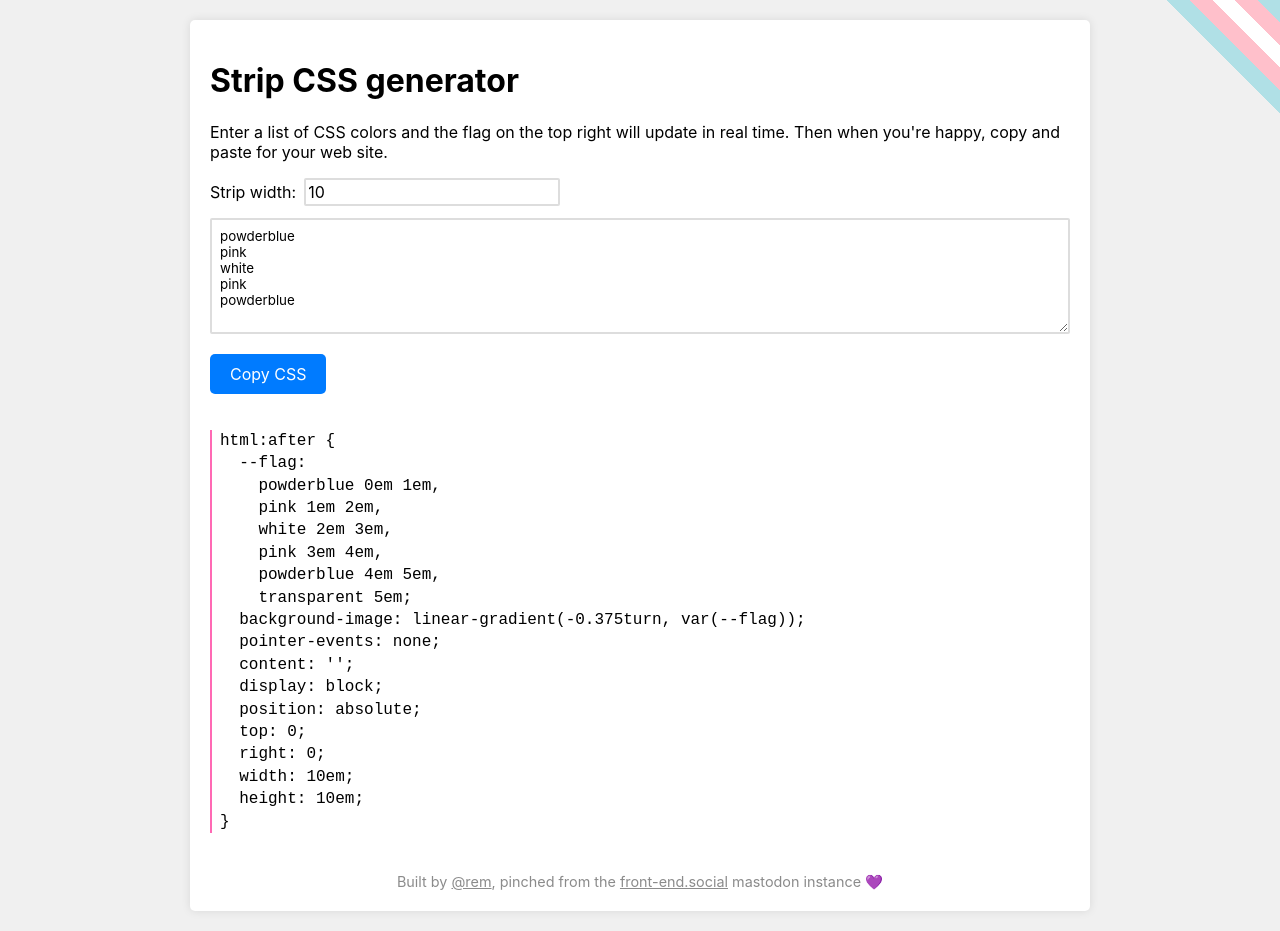
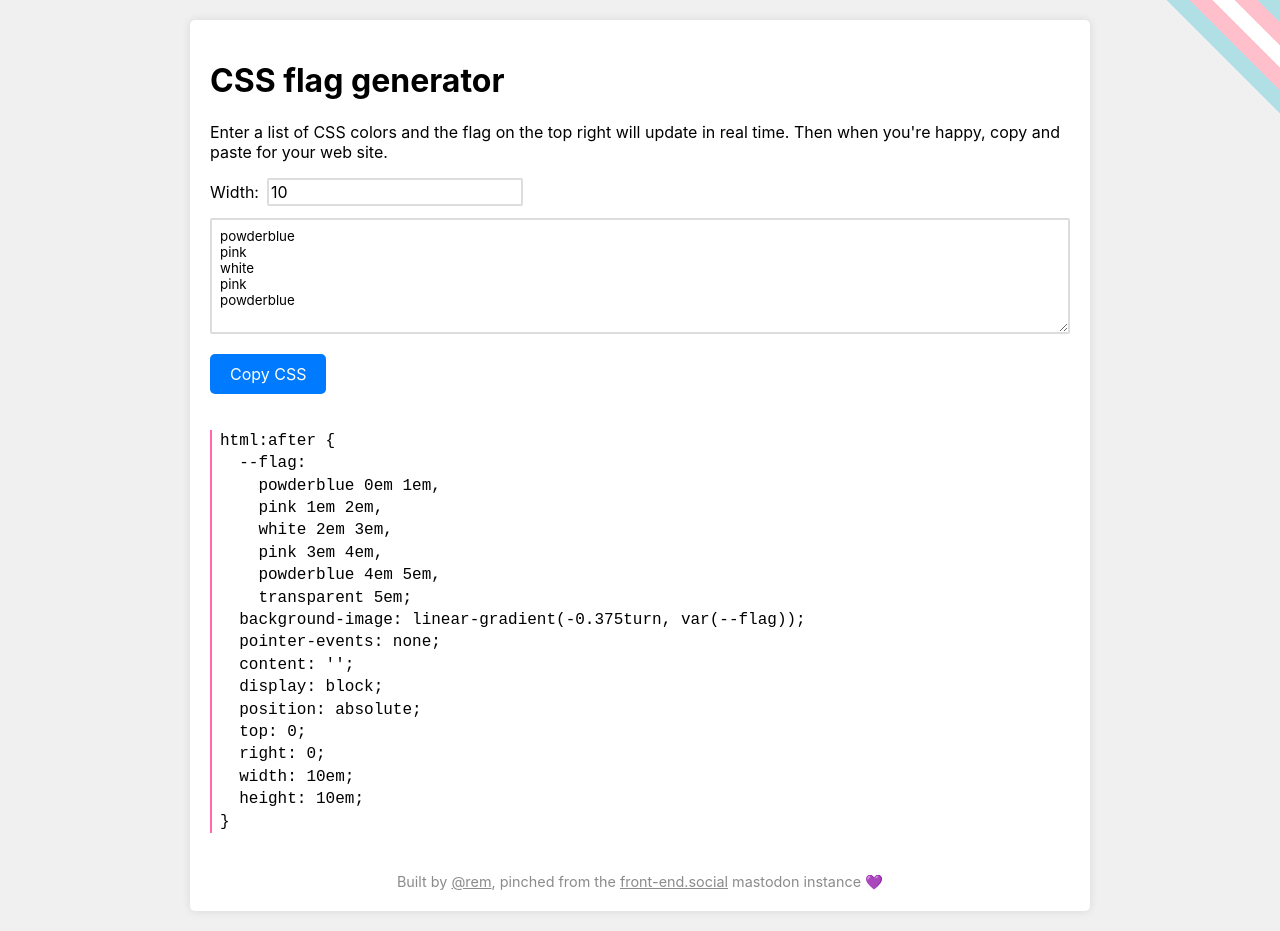
Before and after one commit to remy/strip-generator, a plain HTML site: page index.html in a window 1280 px wide. Drawn offline with Linux system fonts and the light colour scheme.

Commit message:
stupid words

```diff
--- a/index.html
+++ b/index.html
@@ -4,7 +4,7 @@
   <head>
     <meta charset="UTF-8">
     <meta name="viewport" content="width=device-width, initial-scale=1.0">
-    <title>Strip CSS generator</title>
+    <title>CSS flag generator</title>
     <link rel="stylesheet" href="style.css">
     <script src="script.mjs" type="module"></script>
 
@@ -13,12 +13,12 @@
 
   <body>
     <main>
-      <h1>Strip CSS generator</h1>
+      <h1>CSS flag generator</h1>
       <p>Enter a list of CSS colors and the flag on the top right will update in real time. Then when you're happy, copy
         and paste for your web site.</p>
       <section id="controls">
-        <div><label for="width">Strip width:</label><input size="4" type="number" min="0" value="10" step="0.1"
-            id="width"></div>
+        <div><label for="width">Width:</label><input size="4" type="number" min="0" value="10" step="0.1" id="width">
+        </div>
         <!-- <div><label for="position">Position:</label><select id="position">
             <option value="tr">Top Right</option>
             <option value="tl">Top Left</option>
```
